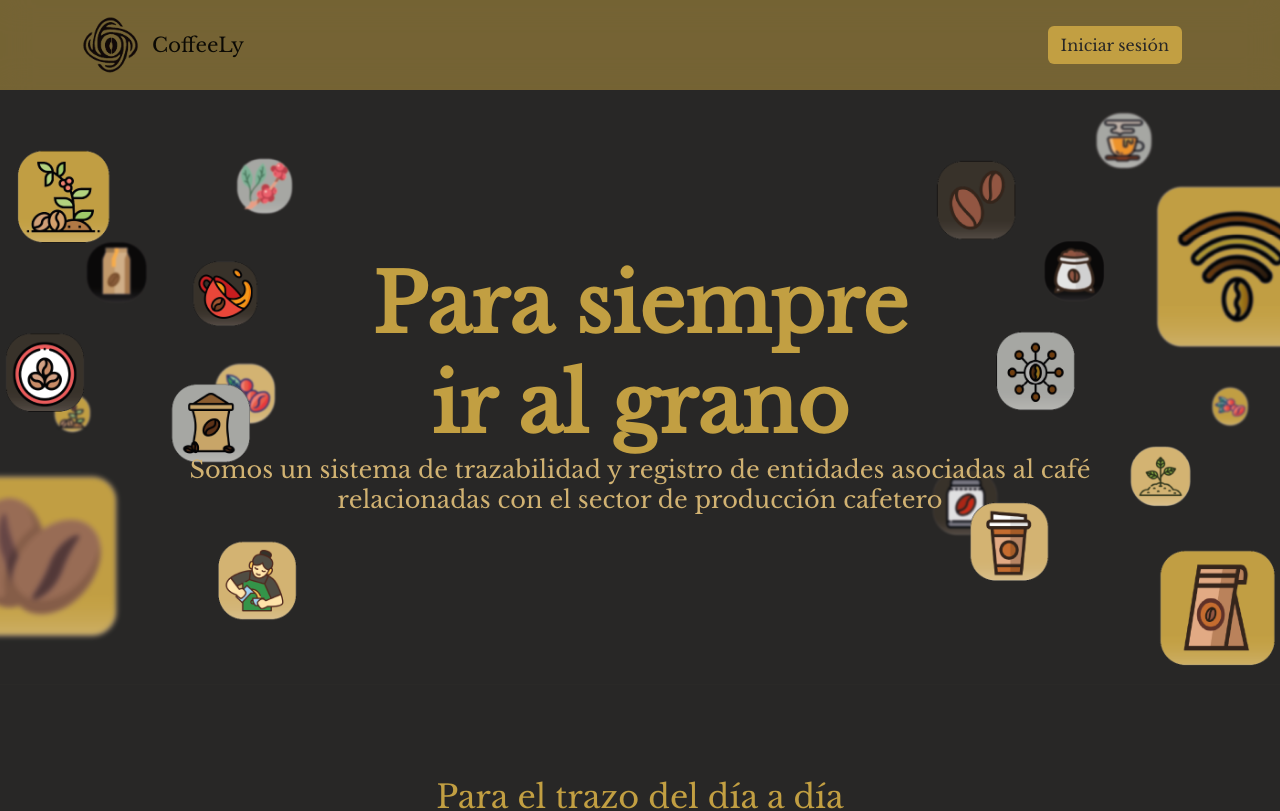
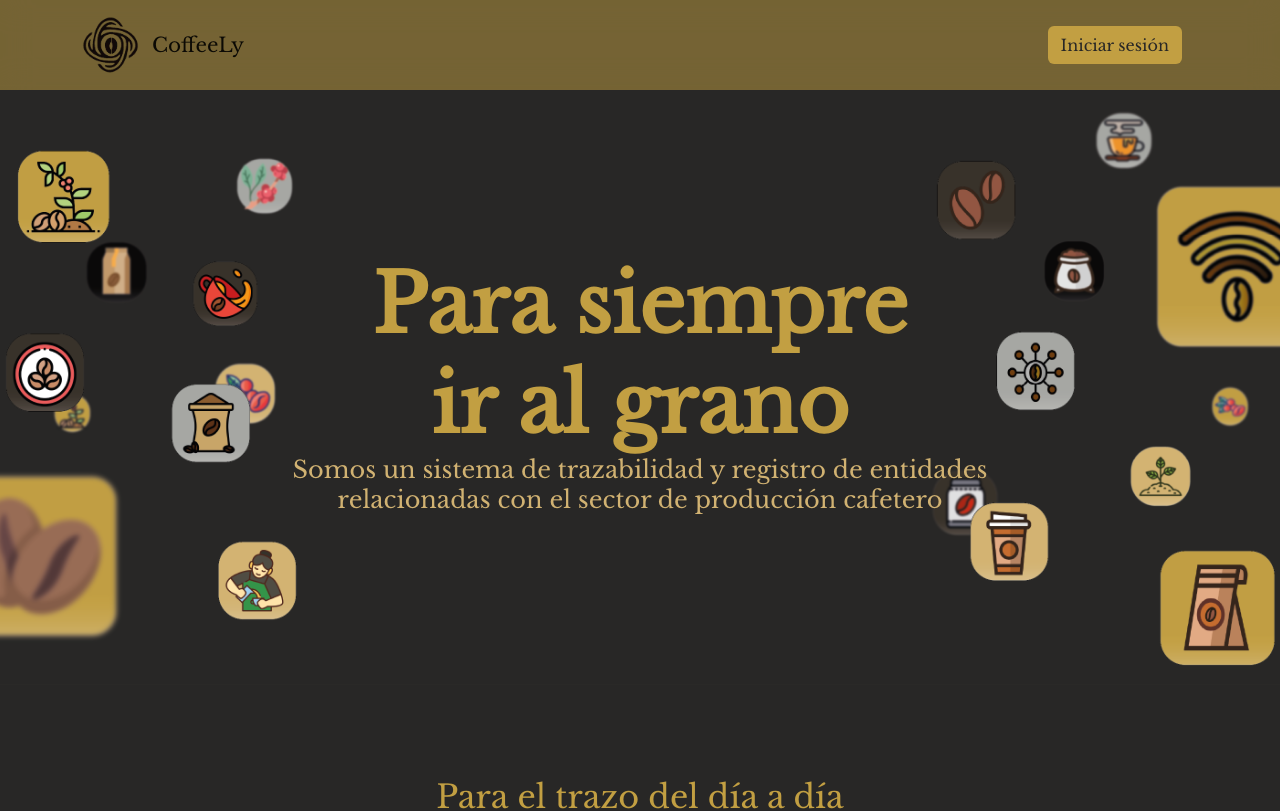
Before and after one commit to SantisanR2/CoffeeLy_FE, an Angular app: page / in a window 1280 px wide. Shown: the top 811 px of the page. Built offline with nearby package versions, Linux system fonts and the light colour scheme.

Commit message:
devuelta a la normalidad de verdad

```diff
--- a/src/app/home/page/page.component.html
+++ b/src/app/home/page/page.component.html
@@ -6,7 +6,7 @@
     <div class="contenedor" data-bss-scroll-zoom="true" data-bss-scroll-zoom-speed="0.3" style="background: url(&quot;assets/banner_home.png&quot;) center / cover;">
         <div class="text-center d-flex flex-column justify-content-center align-items-center py-4 px-3 hero-content" style="/*background: #282726;*/">
             <h1 class="display-1 fw-bold" id="titulo" style="--bs-primary: #C29F42;--bs-primary-rgb: 194,159,66;--bs-secondary: #282726;--bs-secondary-rgb: 40,39,38;color: #C29F42;font-family: Basker;z-index: 100;line-height: normal;">Para siempre<br>ir al grano</h1>
-            <p id="encabezado" style="color: #D1B272;font-family: Basker;z-index: 100; line-height: 30px;">Somos un sistema de trazabilidad y registro de entidades asociadas al café<br>relacionadas con el sector de producción cafetero</p>
+            <p id="encabezado" style="color: #D1B272;font-family: Basker;z-index: 100; line-height: 30px;">Somos un sistema de trazabilidad y registro de entidades<br>relacionadas con el sector de producción cafetero</p>
         </div>
     </div>
 </section>
```
